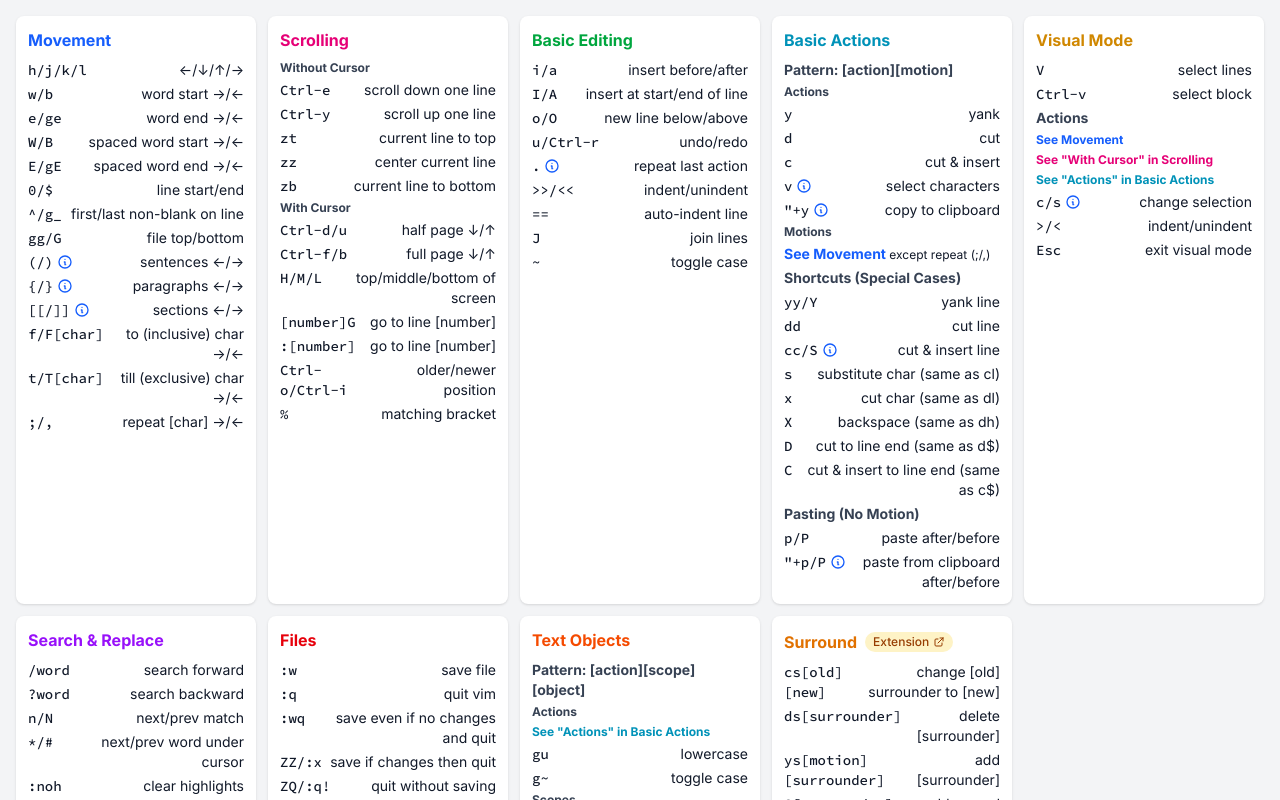
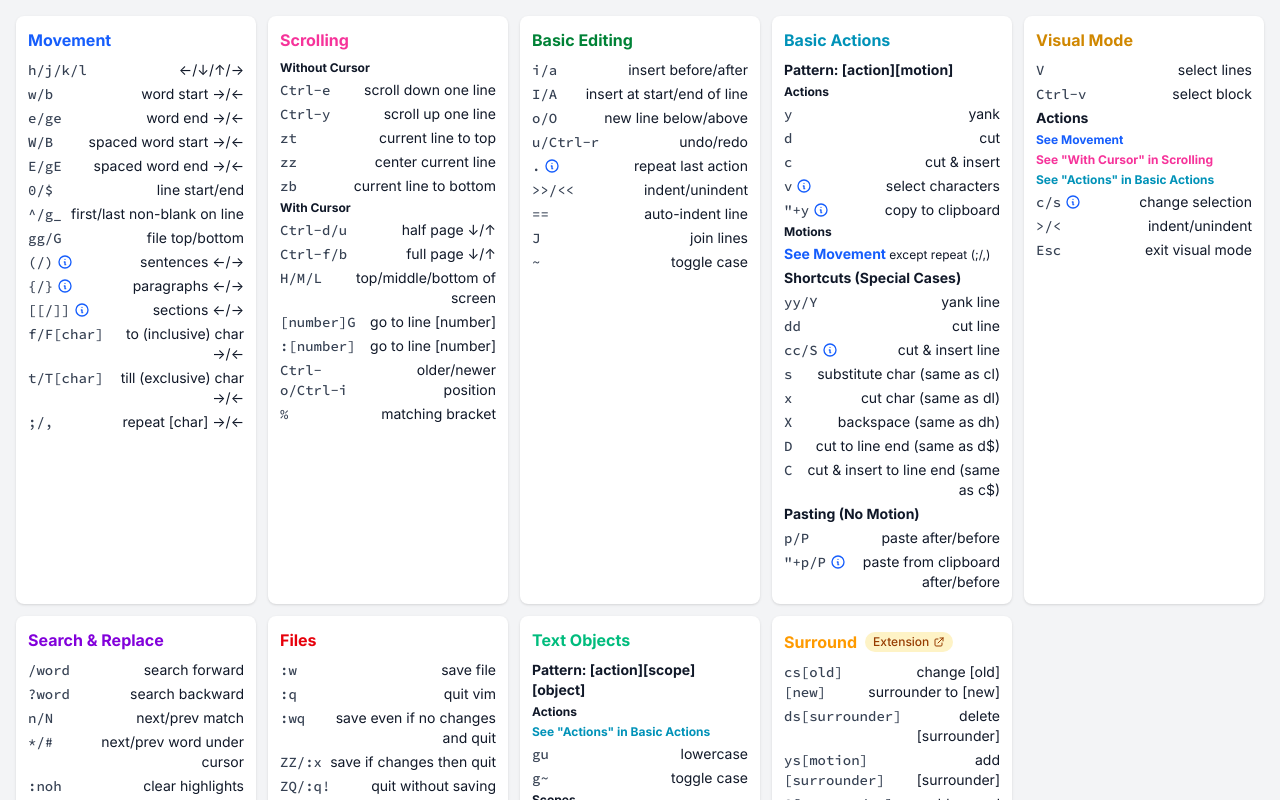
Before and after one commit to Noitidart/vim-cheats, a Next.js app: page / in a window 1280 px wide. Shown: the top 800 px of the page. Built offline with nearby package versions, Linux system fonts and the light colour scheme.

Commit message:
Make the title colors more unique to each block

```diff
--- a/pages/index.tsx
+++ b/pages/index.tsx
@@ -14,6 +14,7 @@ type TooltipItem = string | [string, TooltipOptions];
 type CommandOptions = {
   tooltip?: TooltipItem[];
   commandColorClass?: string;
+  commandSizeClass?: string;
   descriptionClassNames?: string;
   isText?: boolean;
 };
@@ -27,10 +28,22 @@ type Section = {
   commands: Command[];
 };
 
+const titleColorClassNames = {
+  movement: 'text-blue-600 dark:text-blue-400',
+  scrolling: 'text-pink-500 dark:text-pink-400',
+  basicEditing: 'text-green-700 dark:text-green-400',
+  basicActions: 'text-cyan-600 dark:text-cyan-400',
+  visualMode: 'text-yellow-600 dark:text-yellow-400',
+  searchReplace: 'text-purple-700 dark:text-purple-400',
+  files: 'text-red-600 dark:text-red-400',
+  textObjects: 'text-emerald-500 dark:text-emerald-400',
+  surround: 'text-amber-500 dark:text-amber-400'
+};
+
 const sections: Section[] = [
   {
     title: 'Movement',
-    colorClass: 'text-blue-600 dark:text-blue-400',
+    colorClass: titleColorClassNames.movement,
     commands: [
       ['h/j/k/l', '←/↓/↑/→'],
       ['w/b', 'word start →/←'],
@@ -78,7 +91,7 @@ const sections: Section[] = [
   },
   {
     title: 'Scrolling',
-    colorClass: 'text-pink-600 dark:text-pink-400',
+    colorClass: titleColorClassNames.scrolling,
     commands: [
       ['Without Cursor', '', { isText: true, commandColorClass: 'font-bold' }],
       ['Ctrl-e', 'scroll down one line'],
@@ -99,7 +112,7 @@ const sections: Section[] = [
   },
   {
     title: 'Basic Editing',
-    colorClass: 'text-green-600 dark:text-green-400',
+    colorClass: titleColorClassNames.basicEditing,
     commands: [
       ['i/a', 'insert before/after'],
       ['I/A', 'insert at start/end of line'],
@@ -123,12 +136,16 @@ const sections: Section[] = [
   },
   {
     title: 'Basic Actions',
-    colorClass: 'text-cyan-600 dark:text-cyan-400',
+    colorClass: titleColorClassNames.basicActions,
     commands: [
       [
         'Pattern: [action][motion]',
         '',
-        { isText: true, commandColorClass: 'font-bold !text-sm' }
+        {
+          isText: true,
+          commandColorClass: 'font-bold',
+          commandSizeClass: 'text-sm'
+        }
       ],
       ['Actions', '', { isText: true, commandColorClass: 'font-bold' }],
       ['y', 'yank '],
@@ -179,14 +196,18 @@ const sections: Section[] = [
         '',
         {
           isText: true,
-          commandColorClass:
-            'font-bold !text-sm !text-blue-600 dark:!text-blue-400'
+          commandColorClass: `font-bold ${titleColorClassNames.movement}`,
+          commandSizeClass: 'text-sm'
         }
       ],
       [
         'Shortcuts (Special Cases)',
         '',
-        { isText: true, commandColorClass: 'font-bold !text-sm' }
+        {
+          isText: true,
+          commandColorClass: 'font-bold',
+          commandSizeClass: 'text-sm'
+        }
       ],
       ['yy/Y', 'yank line'],
       ['dd', 'cut line'],
@@ -205,7 +226,11 @@ const sections: Section[] = [
       [
         'Pasting (No Motion)',
         '',
-        { isText: true, commandColorClass: 'font-bold !text-sm' }
+        {
+          isText: true,
+          commandColorClass: 'font-bold',
+          commandSizeClass: 'text-sm'
+        }
       ],
       ['p/P', 'paste after/before'],
       [
@@ -231,21 +256,25 @@ const sections: Section[] = [
   },
   {
     title: 'Visual Mode',
-    colorClass: 'text-yellow-600 dark:text-yellow-400',
+    colorClass: titleColorClassNames.visualMode,
     commands: [
       ['V', 'select lines'],
       ['Ctrl-v', 'select block'],
       [
         'Actions',
         '',
-        { isText: true, commandColorClass: 'font-bold !text-sm' }
+        {
+          isText: true,
+          commandColorClass: 'font-bold',
+          commandSizeClass: 'text-sm'
+        }
       ],
       [
         'See Movement',
         '',
         {
           isText: true,
-          commandColorClass: 'font-bold !text-blue-600 dark:!text-blue-400'
+          commandColorClass: `font-bold ${titleColorClassNames.movement}`
         }
       ],
       [
@@ -253,7 +282,7 @@ const sections: Section[] = [
         '',
         {
           isText: true,
-          commandColorClass: 'font-bold !text-pink-600 dark:!text-pink-400'
+          commandColorClass: `font-bold ${titleColorClassNames.scrolling}`
         }
       ],
       [
@@ -261,7 +290,7 @@ const sections: Section[] = [
         '',
         {
           isText: true,
-          commandColorClass: 'font-bold !text-cyan-600 dark:!text-cyan-400'
+          commandColorClass: `font-bold ${titleColorClassNames.basicActions}`
         }
       ],
       [
@@ -284,7 +313,7 @@ const sections: Section[] = [
   },
   {
     title: 'Search & Replace',
-    colorClass: 'text-purple-600 dark:text-purple-400',
+    colorClass: titleColorClassNames.searchReplace,
     commands: [
       ['/word', 'search forward'],
       ['?word', 'search backward'],
@@ -297,7 +326,7 @@ const sections: Section[] = [
   },
   {
     title: 'Files',
-    colorClass: 'text-red-600 dark:text-red-400',
+    colorClass: titleColorClassNames.files,
     commands: [
       [':w', 'save file'],
       [':q', 'quit vim'],
@@ -323,12 +352,16 @@ const sections: Section[] = [
   },
   {
     title: 'Text Objects',
-    colorClass: 'text-orange-600 dark:text-orange-400',
+    colorClass: titleColorClassNames.textObjects,
     commands: [
       [
         'Pattern: [action][scope][object]',
         '',
-        { isText: true, commandColorClass: 'font-bold !text-sm' }
+        {
+          isText: true,
+          commandColorClass: 'font-bold',
+          commandSizeClass: 'text-sm'
+        }
       ],
       ['', '', { isText: true }],
       ['Actions', '', { isText: true, commandColorClass: 'font-bold' }],
@@ -337,7 +370,7 @@ const sections: Section[] = [
         '',
         {
           isText: true,
-          commandColorClass: 'font-bold !text-cyan-600 !dark:text-cyan-400'
+          commandColorClass: `font-bold ${titleColorClassNames.basicActions}`
         }
       ],
       ['gu', 'lowercase'],
@@ -416,7 +449,7 @@ const sections: Section[] = [
         />
       </>
     ),
-    colorClass: 'text-amber-600 dark:text-amber-400',
+    colorClass: titleColorClassNames.surround,
     commands: [
       ['cs[old][new]', 'change [old] surrounder to [new]'],
       ['ds[surrounder]', 'delete [surrounder]'],
@@ -431,7 +464,7 @@ const sections: Section[] = [
         '',
         {
           isText: true,
-          commandColorClass: 'font-bold !text-orange-600 dark:!text-orange-400'
+          commandColorClass: `font-bold ${titleColorClassNames.textObjects}`
         }
       ],
       ['Examples', '', { isText: true, commandColorClass: 'font-bold' }],
@@ -570,17 +603,17 @@ export default function Home() {
               {section.commands.map((cmd, cmdIndex) => {
                 const [command, description, options = {}] = cmd;
                 const isText = options.isText || false;
-                const commandColorClass = options.commandColorClass || '';
+                const commandColorClass =
+                  options.commandColorClass ||
+                  'text-gray-700 dark:text-gray-300';
+                const commandSizeClass = options.commandSizeClass || 'text-xs';
                 const tooltip = options.tooltip;
 
                 if (isText) {
                   return (
                     <div
                       key={cmdIndex}
-                      className={clsx(
-                        'text-gray-700 dark:text-gray-300 text-xs',
-                        commandColorClass
-                      )}
+                      className={clsx(commandSizeClass, commandColorClass)}
                     >
                       {command}
                     </div>
```
